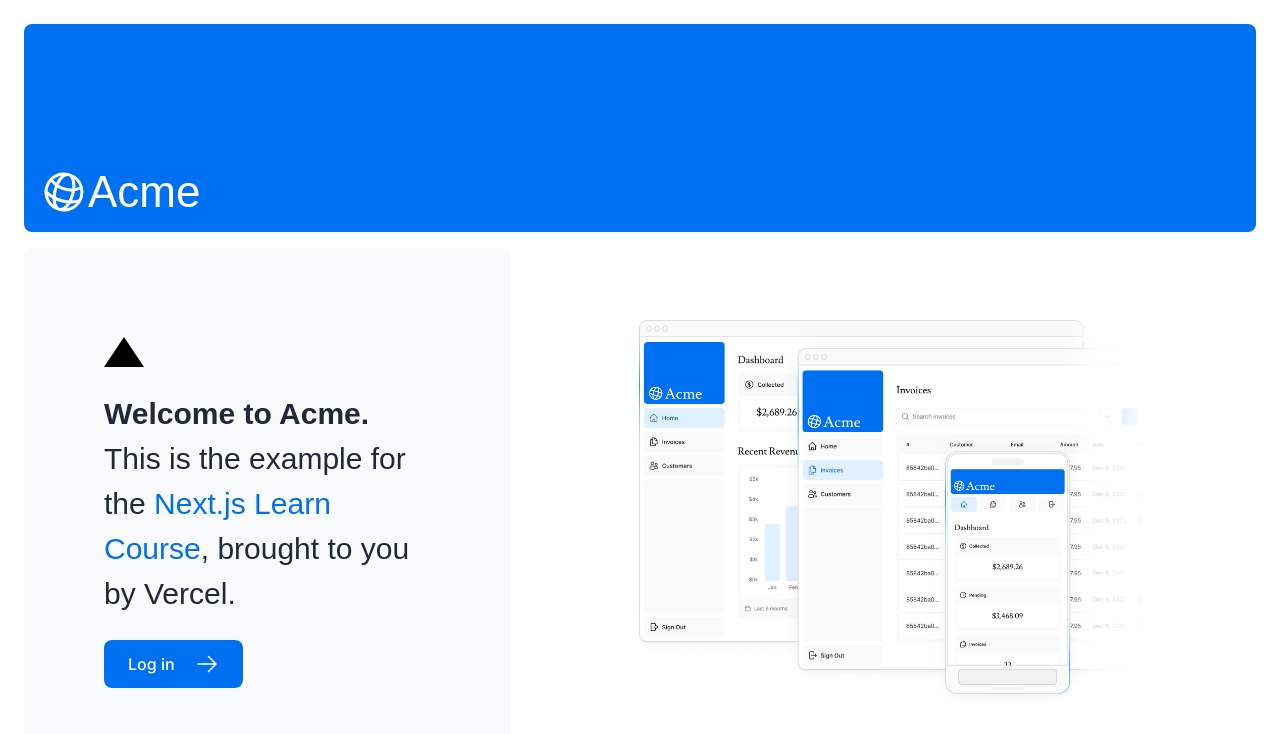
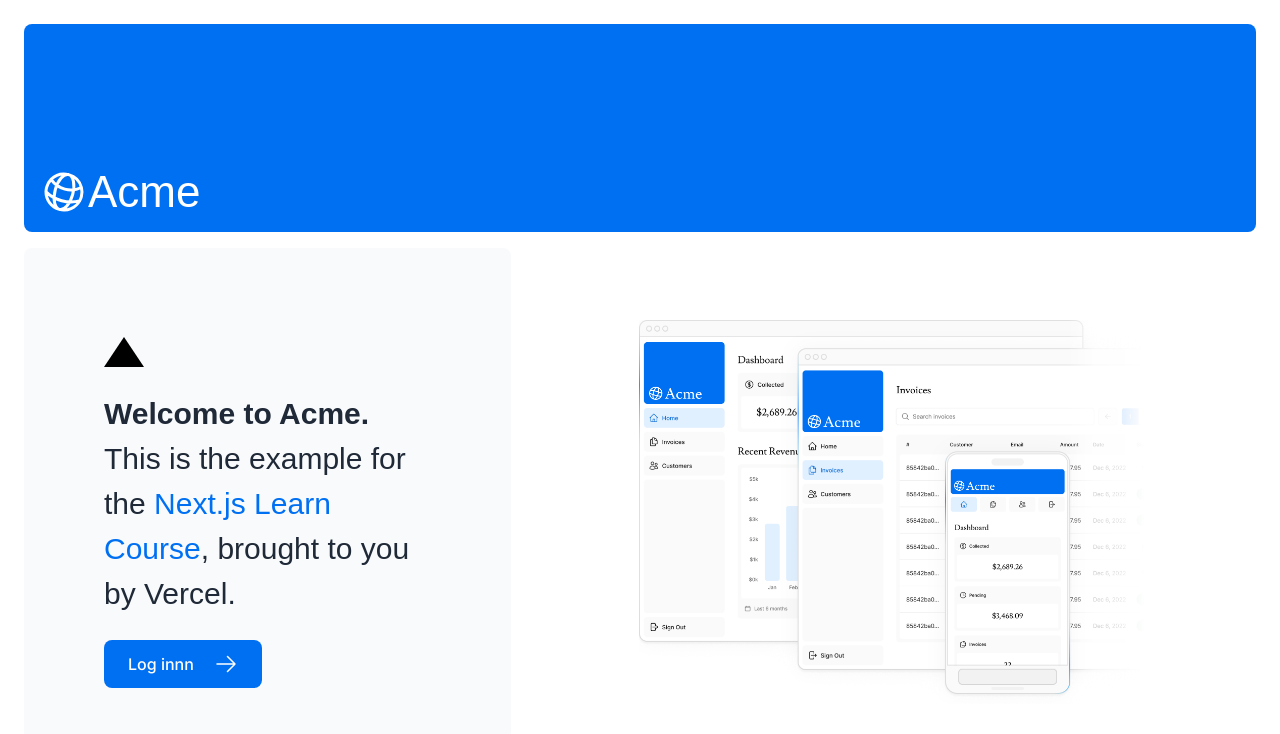
Before and after one commit to EeduardoAbrego/next, a Next.js app: page / in a window 1280 px wide. Shown: the top 734 px of the page. Built offline with nearby package versions, Linux system fonts and the light colour scheme; a web font is replaced by a local one.

Commit message:
segundo commit

```diff
--- a/app/page.tsx
+++ b/app/page.tsx
@@ -26,7 +26,7 @@
             href="/login"
             className="flex items-center gap-5 self-start rounded-lg bg-blue-500 px-6 py-3 text-sm font-medium text-white transition-colors hover:bg-blue-400 md:text-base"
           >
-            <span>Log in</span> <ArrowRightIcon className="w-5 md:w-6" />
+            <span>Log innn</span> <ArrowRightIcon className="w-5 md:w-6" />
           </Link>
         </div>
         <div className="flex items-center justify-center p-6 md:w-3/5 md:px-28 md:py-12">
```
